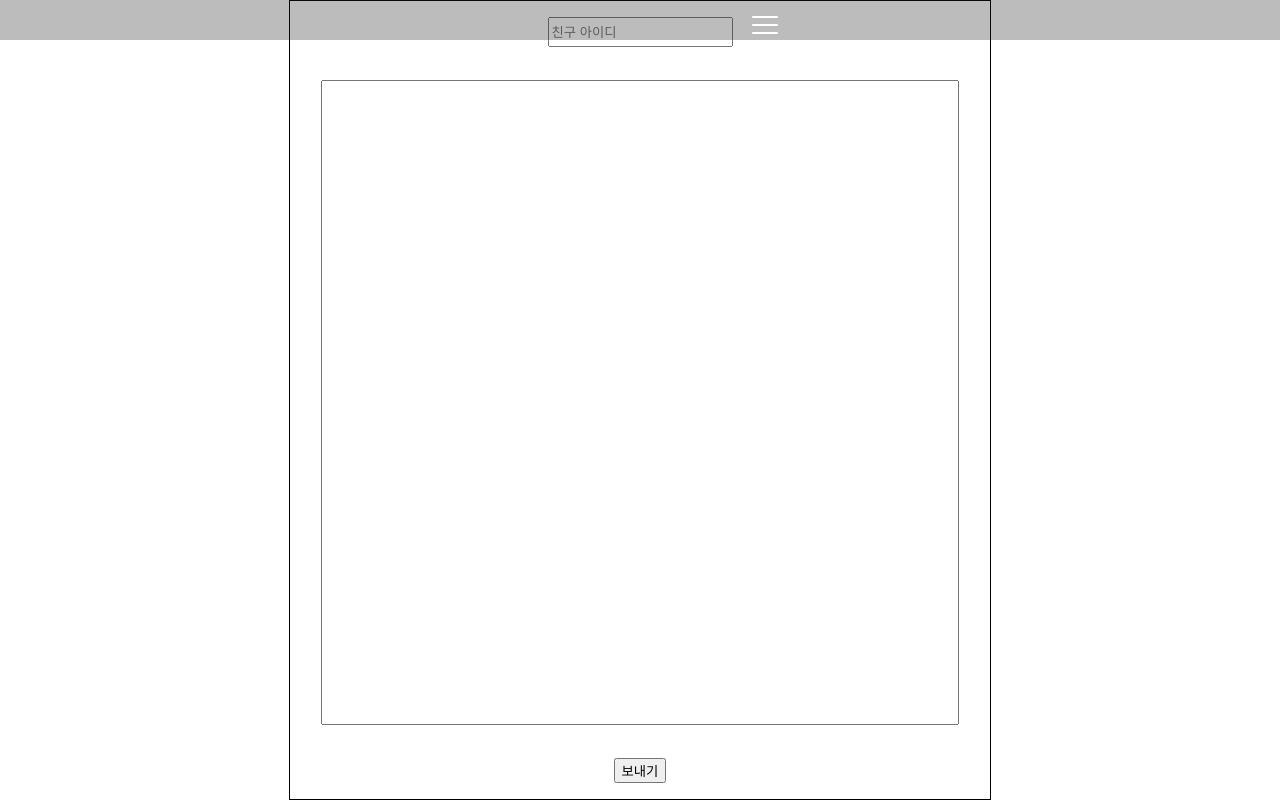
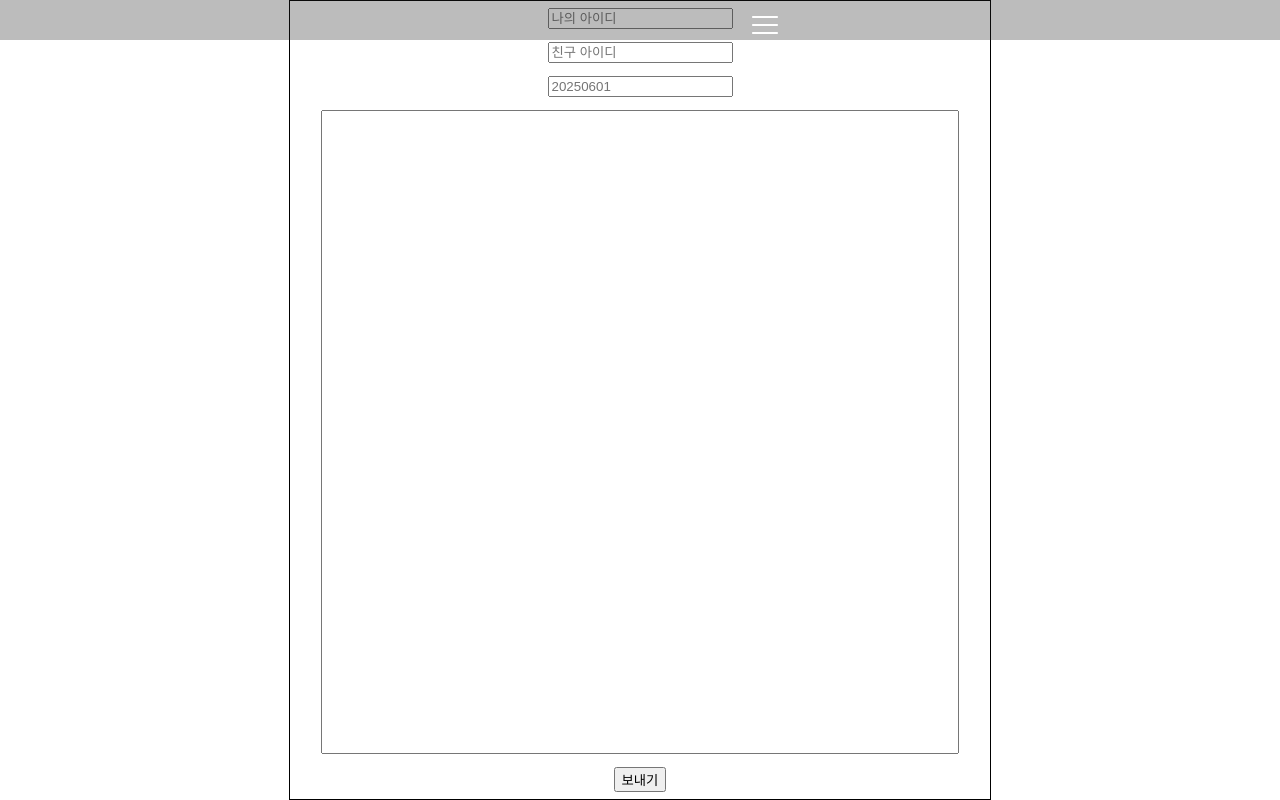
Before and after one commit to birthdayLetter/Front, a React (Create React App) app: page /send in a window 1280 px wide. Built offline with nearby package versions, Linux system fonts and the light colour scheme.

Commit message:
편지 보내기 기능 수정

```diff
--- a/src/component/subPage/sendLetter/js/SendLetter.js
+++ b/src/component/subPage/sendLetter/js/SendLetter.js
@@ -9,11 +9,22 @@ const SendLetter = () => {
     const sessionToken = sessionStorage.getItem('ACCESS_TOKEN');
     const tokenToUse = sessionToken || localToken;
     const [content, setContent] = useState();
-    const [userid, setUserid] = useState();
+    const [touser, setToUser] = useState();
+    const [fromuser, setFromUser] = useState();
+    const [date, setDate] = useState();
 
-    const useridHandler = (e) => {
+    const touserHandler = (e) => {
         const inputVal = e.target.value;
-        setUserid(inputVal);
+        setToUser(inputVal);
+    }
+    const fromuserHandler = (e) => {
+        const inputVal = e.target.value;
+        setFromUser(inputVal);
+    }
+
+    const dateHandler = (e) => {
+        const inputVal = e.target.value;
+        setDate(inputVal);
     }
 
     const contentHandler = (e) => {
@@ -31,8 +42,11 @@ const SendLetter = () => {
                 'Content-Type': 'application/json',
             },
             body: JSON.stringify({
-                fromUser:{userid}, // 나 (안됨 애초에 userId가 없음 토큰으로 해야함
-                content:{content}
+                touser:{touser},
+                fromUser:{fromuser}, // 나 (안됨 애초에 userId가 없음 토큰으로 해야함
+                content:{content},
+                date:{date},
+                letterTemplateId:'1'
             })
         });
         if (res.ok) {
@@ -50,7 +64,9 @@ const SendLetter = () => {
             <Header/>
             <div className="sendletter-container">
                 <div className="sendletter-box">
-                    <input type="text" placeholder="친구 아이디" className="recive-user" onChange={useridHandler}/>
+                    <input type="text" placeholder="나의 아이디" className="to-user" onChange={touserHandler}/>
+                    <input type="text" placeholder="친구 아이디" className="from-user" onChange={fromuserHandler}/>
+                    <input type="text" placeholder="20250601" className="from-user" onChange={dateHandler}/>
                     <input type="text" className="send-input" onChange={contentHandler}/>
                     <button className="send-letter-button" onClick={sendletterClick}>보내기</button>
                 </div>
```
